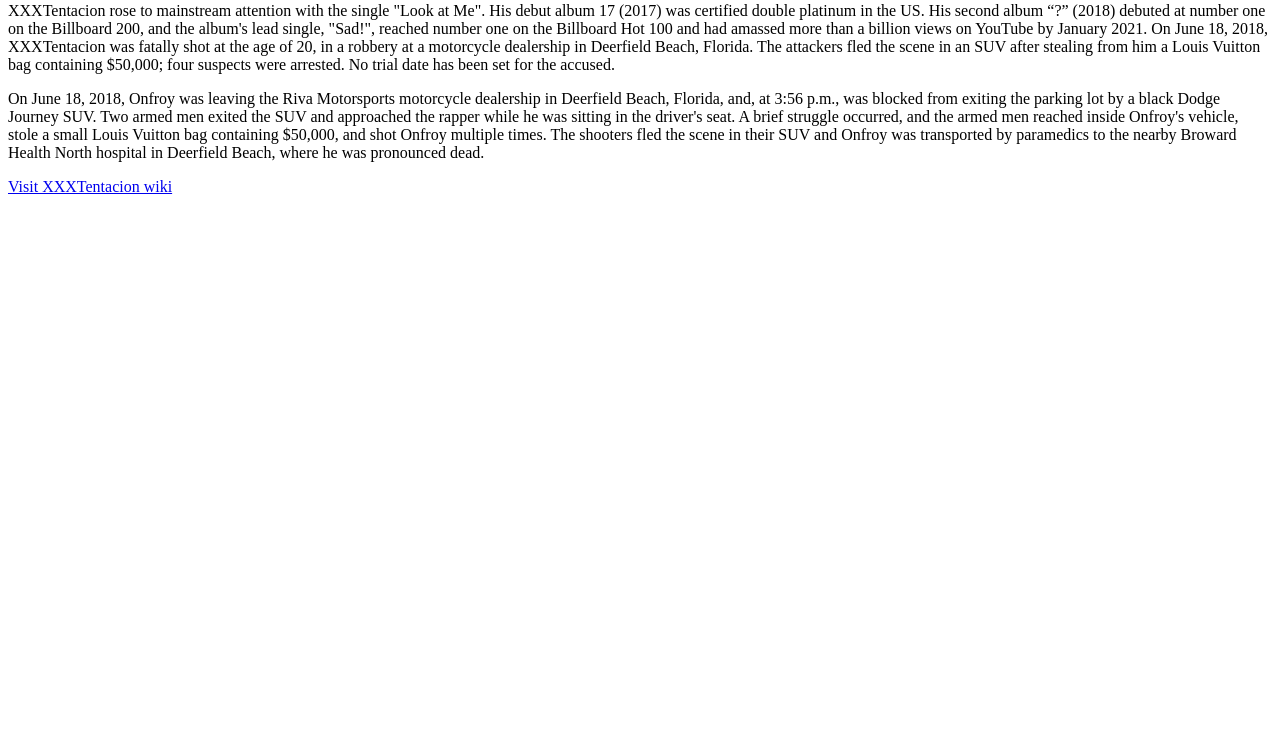
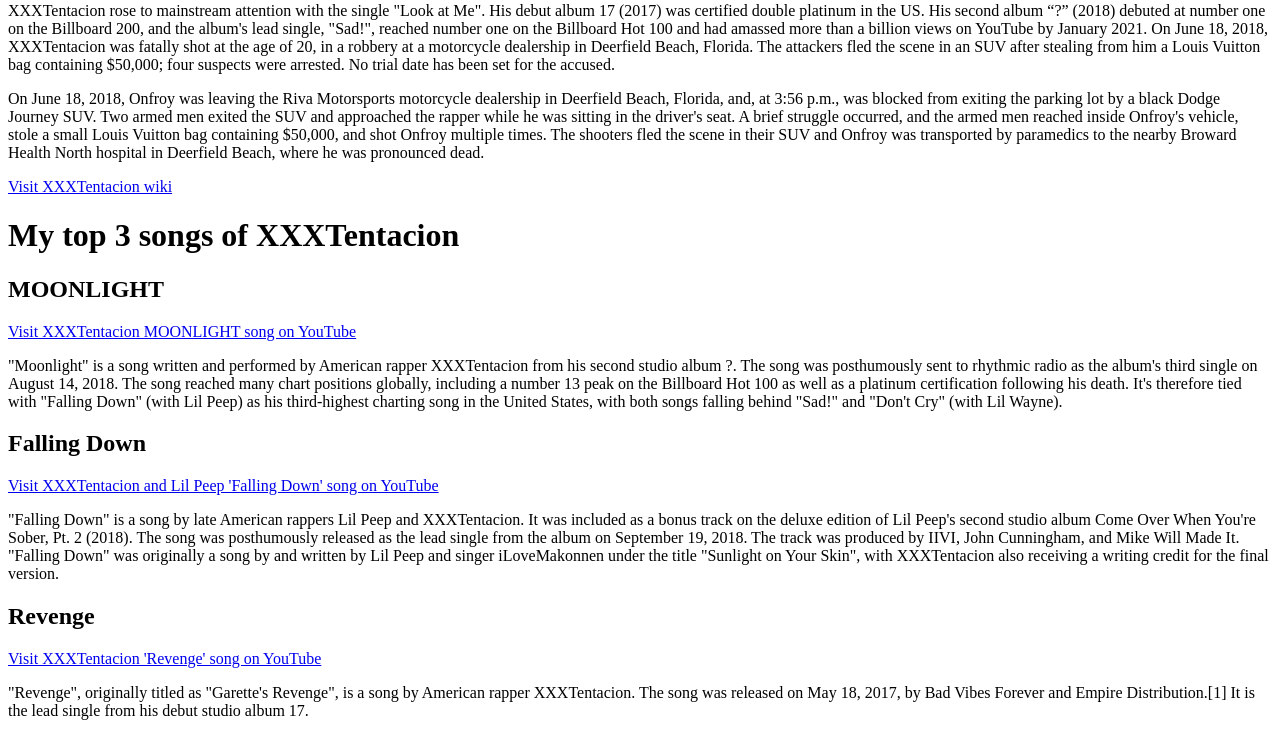
Before and after one commit to Cosmonaut-afk/tributepage, a Flask app: page / in a window 1280 px wide. Shown: the part 283-1019 px from the top of the page. Before the commit the page ends 477 px from the top, so only its background shows below. Run offline with Flask 2, Linux system fonts and the light colour scheme.

Commit message:
Added my top 3 song

```diff
--- a/templates/index.html
+++ b/templates/index.html
@@ -15,6 +15,25 @@
     <p>XXXTentacion rose to mainstream attention with the single "Look at Me". His debut album 17 (2017) was certified double platinum in the US. His second album “?” (2018) debuted at number one on the Billboard 200, and the album's lead single, "Sad!", reached number one on the Billboard Hot 100 and had amassed more than a billion views on YouTube by January 2021. On June 18, 2018, XXXTentacion was fatally shot at the age of 20, in a robbery at a motorcycle dealership in Deerfield Beach, Florida. The attackers fled the scene in an SUV after stealing from him a Louis Vuitton bag containing $50,000; four suspects were arrested. No trial date has been set for the accused.</p>
     <p>On June 18, 2018, Onfroy was leaving the Riva Motorsports motorcycle dealership in Deerfield Beach, Florida, and, at 3:56 p.m., was blocked from exiting the parking lot by a black Dodge Journey SUV. Two armed men exited the SUV and approached the rapper while he was sitting in the driver's seat. A brief struggle occurred, and the armed men reached inside Onfroy's vehicle, stole a small Louis Vuitton bag containing $50,000, and shot Onfroy multiple times. The shooters fled the scene in their SUV and Onfroy was transported by paramedics to the nearby Broward Health North hospital in Deerfield Beach, where he was pronounced dead.</p>
     <a href="https://en.wikipedia.org/wiki/XXXTentacion">Visit XXXTentacion wiki </a>
+
+    <h1>My top 3 songs of XXXTentacion</h1>
+    <p></p>
+    <h2>MOONLIGHT</h2>
+    <a href="https://www.youtube.com/watch?v=GX8Hg6kWQYI">Visit XXXTentacion MOONLIGHT song on YouTube </a>
+    <p></p>
+    <p>"Moonlight" is a song written and performed by American rapper XXXTentacion from his second studio album ?. The song was posthumously sent to rhythmic radio as the album's third single on August 14, 2018. The song reached many chart positions globally, including a number 13 peak on the Billboard Hot 100 as well as a platinum certification following his death. It's therefore tied with "Falling Down" (with Lil Peep) as his third-highest charting song in the United States, with both songs falling behind "Sad!" and "Don't Cry" (with Lil Wayne).</p>
+
+    <p></p>
+    <h2>Falling Down</h2>
+    <a href="https://www.youtube.com/watch?v=GX8Hg6kWQYI">Visit XXXTentacion and Lil Peep 'Falling Down' song on YouTube </a>
+    <p></p>
+    <p>"Falling Down" is a song by late American rappers Lil Peep and XXXTentacion. It was included as a bonus track on the deluxe edition of Lil Peep's second studio album Come Over When You're Sober, Pt. 2 (2018). The song was posthumously released as the lead single from the album on September 19, 2018. The track was produced by IIVI, John Cunningham, and Mike Will Made It. "Falling Down" was originally a song by and written by Lil Peep and singer iLoveMakonnen under the title "Sunlight on Your Skin", with XXXTentacion also receiving a writing credit for the final version.</p>
+
+    <p></p>
+    <h2>Revenge</h2>
+    <a href="https://www.youtube.com/watch?v=CD_tD26E7k0">Visit XXXTentacion 'Revenge' song on YouTube </a>
+    <p></p>
+    <p>"Revenge", originally titled as "Garette's Revenge", is a song by American rapper XXXTentacion. The song was released on May 18, 2017, by Bad Vibes Forever and Empire Distribution.[1] It is the lead single from his debut studio album 17.</p>
 </body>
 
 </html>
```
